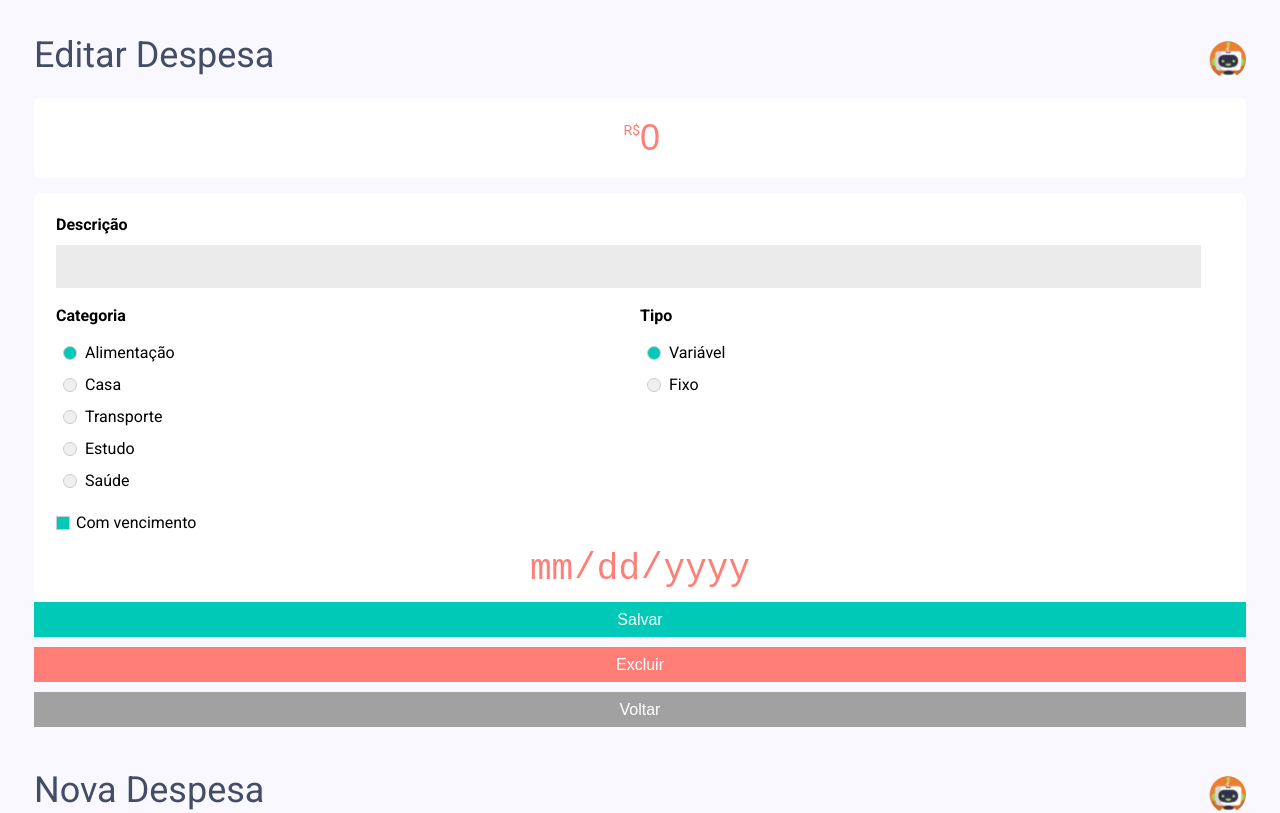
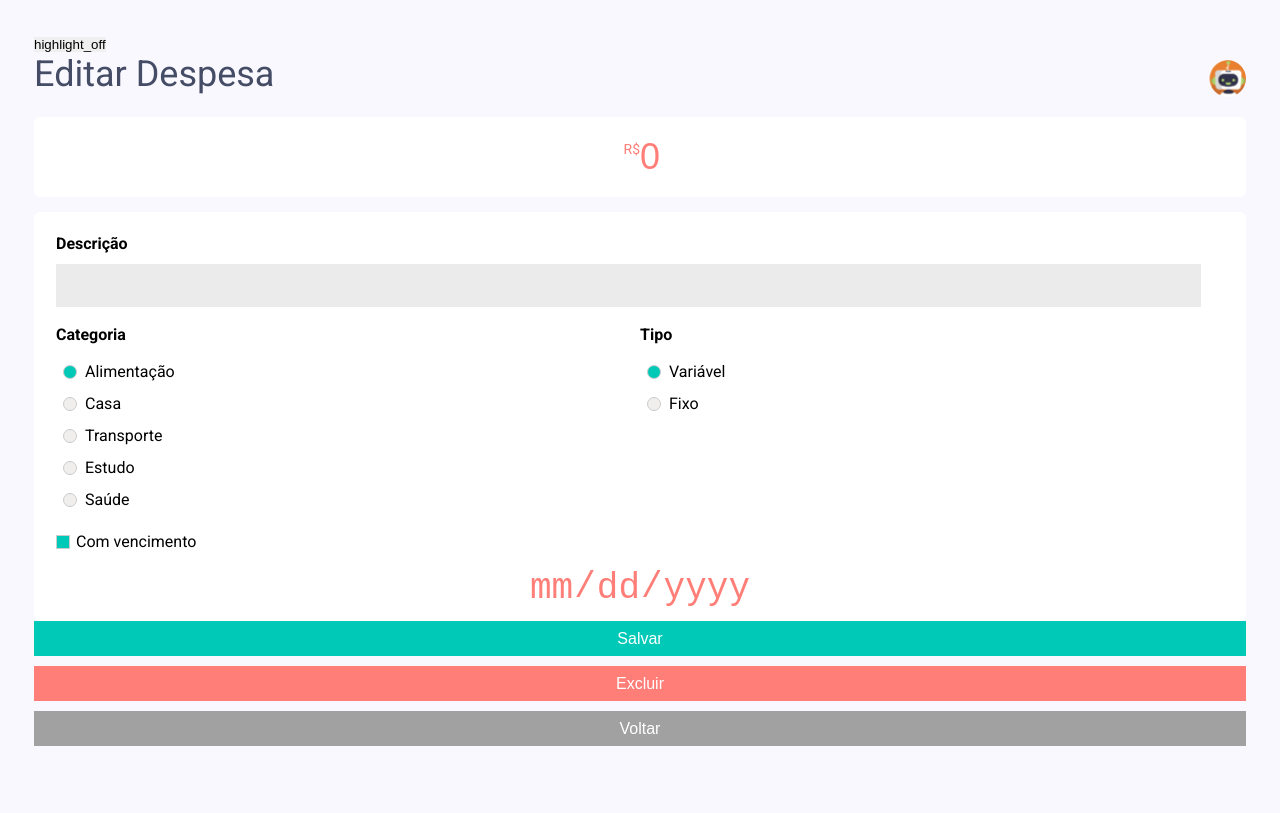
Before and after one commit to MeAjudaDev/greenwallet-react, a React (Create React App) app: page / in a window 1280 px wide. Shown: the top 813 px of the page. Built offline with nearby package versions, Linux system fonts and the light colour scheme; no server answers.

Commit message:
chore: create component files

```diff
--- a/public/index.html
+++ b/public/index.html
@@ -9,6 +9,8 @@
       user's mobile device or desktop. See https://developers.google.com/web/fundamentals/web-app-manifest/
     -->
     <link rel="manifest" href="%PUBLIC_URL%/manifest.json" />
+    <link rel="preconnect" href="https://fonts.gstatic.com">
+    <link href="https://fonts.googleapis.com/icon?family=Material+Icons" rel="stylesheet">
     <!--
       Notice the use of %PUBLIC_URL% in the tags above.
       It will be replaced with the URL of the `public` folder during the build.
--- /dev/null
+++ b/src/components/Menu/Menu.jsx
@@ -0,0 +1,11 @@
+function Menu() {
+    return (
+        <aside>
+            <button>
+                <span class="material-icons-outlined">highlight_off</span>
+            </button>
+        </aside>
+    );
+}
+
+export default Menu;
--- /dev/null
+++ b/src/components/Menu/index.js
@@ -0,0 +1 @@
+export {default} from './Menu';
--- a/src/index.jsx
+++ b/src/index.jsx
@@ -10,10 +10,10 @@ import EditCategory from "./pages/EditCategory";
 ReactDOM.render(
     <React.StrictMode>
         <ExpenseForm title="Editar Despesa" isEditing={true} />
-        <ExpenseForm title="Nova Despesa" />
+        {/* <ExpenseForm title="Nova Despesa" />
         <ListCategories title="Despesas" />
         <ListExpenses title="Despesas" group="Casa" />
-        <EditCategory title="Editar Categoria" id={1} />
+        <EditCategory title="Editar Categoria" id={1} /> */}
     </React.StrictMode>,
     document.getElementById("root")
 );
--- a/src/pages/ExpenseForm/ExpenseForm.jsx
+++ b/src/pages/ExpenseForm/ExpenseForm.jsx
@@ -1,4 +1,7 @@
 import React, { useState } from "react";
+
+import Menu from '../../components/Menu';
+
 import styles from "./ExpenseForm.module.scss";
 
 function ExpenseForm({ title, isEditing = false }) {
@@ -31,6 +34,7 @@ function ExpenseForm({ title, isEditing = false }) {
 
     return (
         <div className={`container ${styles.wrapper}`}>
+            <Menu />
             <header className={`${styles.header} ${styles.twoColumns}`}>
                 <h1>{title}</h1>
                 <img src="/images/avatar.svg" alt="avatar" />
```
Also changed, not shown: src/assets/logo.svg (added), src/components/Menu/Menu.module.scss (added).
